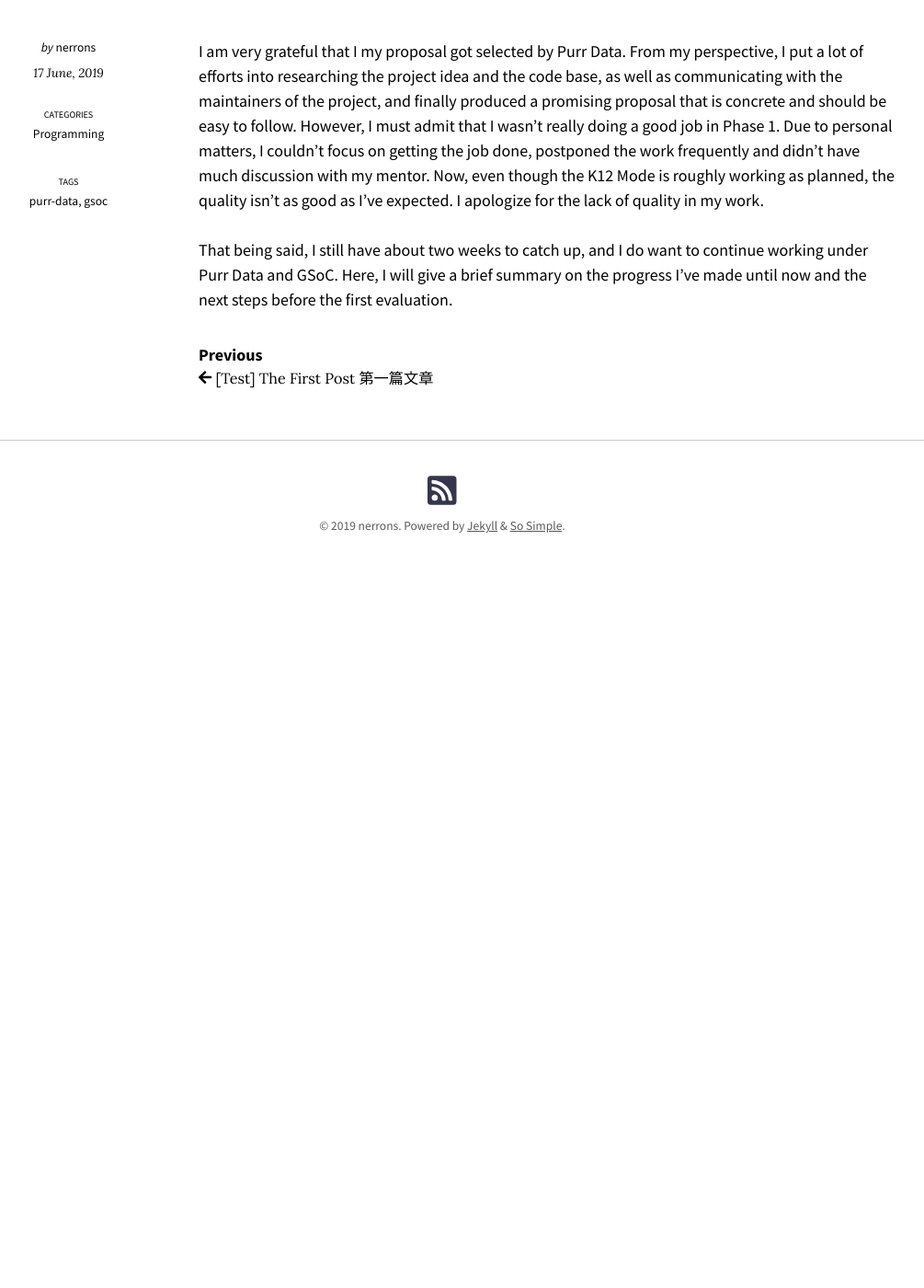
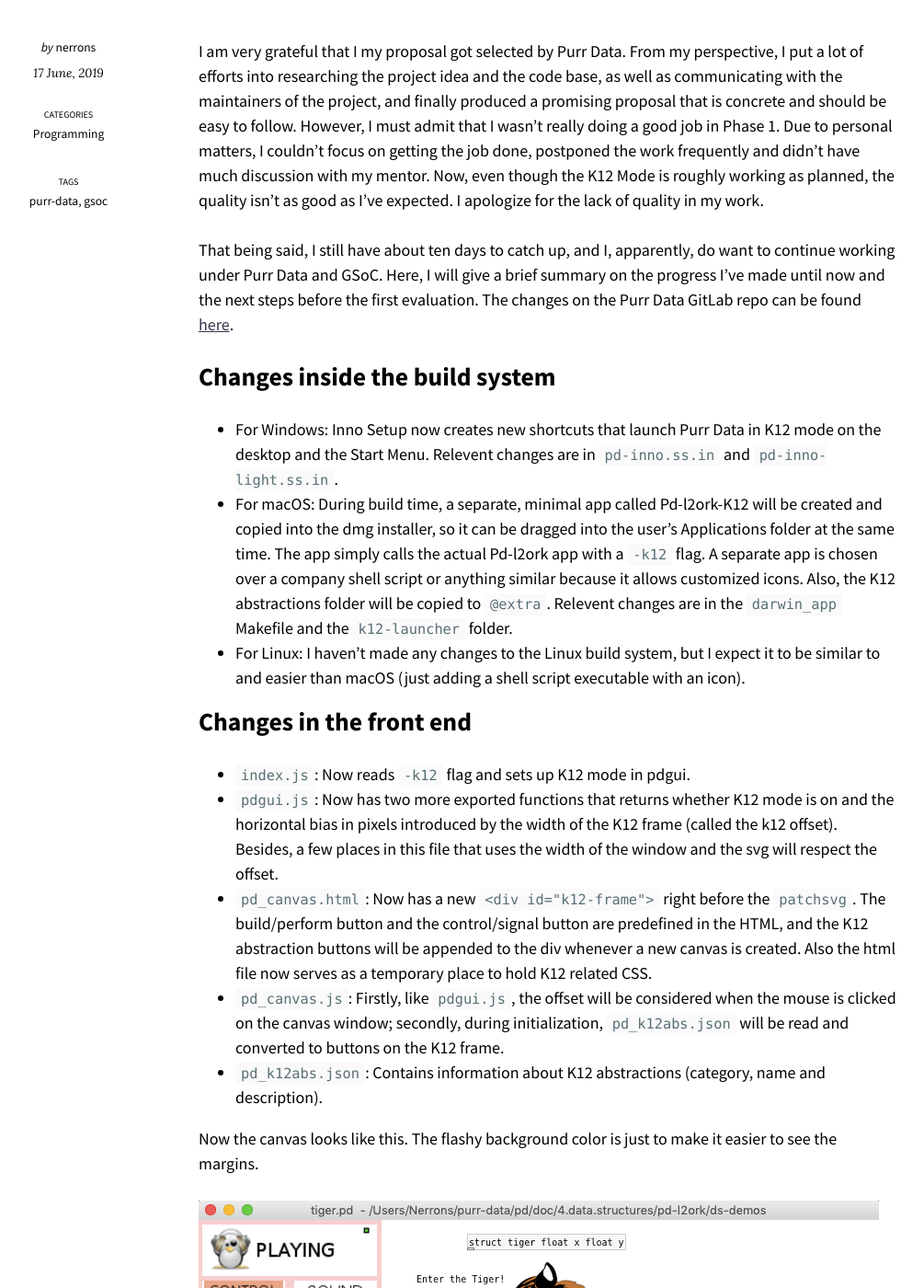
Before and after one commit to nerrons/nerrons.github.io, a Jekyll site: the page built from _posts/2019-06-17-gsoc-report-1.md, in a window 1280 px wide and 1400 px high, scrolled down 426 px. Shown: the whole window at 92% size, without its empty margins (159-1164 px from the left). Built offline with Jekyll 4.4.1, drawn with Linux system fonts in a browser that asks for light colours; nearby versions of some CDN libraries; before the commit the page ends 1080 px from its top, so only the background shows below that; some of the changed text lies outside the part shown.

Commit message:
Add gsoc report 1

```diff
--- a/_posts/2019-06-17-gsoc-report-1.md
+++ b/_posts/2019-06-17-gsoc-report-1.md
@@ -15,6 +15,48 @@
 discussion with my mentor. Now, even though the K12 Mode is roughly working as planned, the quality isn't
 as good as I've expected. I apologize for the lack of quality in my work.
 
-That being said, I still have about two weeks to catch up, and I do want to continue working under Purr
-Data and GSoC. Here, I will give a brief summary on the progress I've made until now and the next steps
-before the first evaluation.
+That being said, I still have about ten days to catch up, and I, apparently, do want to continue working
+under Purr Data and GSoC. Here, I will give a brief summary on the progress I've made until now and the
+next steps before the first evaluation. The changes on the Purr Data GitLab repo can be found
+[here](https://git.purrdata.net/nerrons/purr-data/merge_requests/2).
+
+## Changes inside the build system
++ For Windows: Inno Setup now creates new shortcuts that launch Purr Data in K12 mode on the desktop and
+  the Start Menu. Relevent changes are in `pd-inno.ss.in` and `pd-inno-light.ss.in`.
++ For macOS: During build time, a separate, minimal app called Pd-l2ork-K12 will be created and copied
+  into the dmg installer, so it can be dragged into the user's Applications folder at the same time. The
+  app simply calls the actual Pd-l2ork app with a `-k12` flag. A separate app is chosen over a company
+  shell script or anything similar because it allows customized icons. Also, the K12 abstractions folder
+  will be copied to `@extra`. Relevent changes are in the `darwin_app` Makefile and the `k12-launcher`
+  folder.
++ For Linux: I haven't made any changes to the Linux build system, but I expect it to be similar to and
+  easier than macOS (just adding a shell script executable with an icon).
+
+## Changes in the front end
++ `index.js`: Now reads `-k12` flag and sets up K12 mode in pdgui.
++ `pdgui.js`: Now has two more exported functions that returns whether K12 mode is on and the horizontal
+  bias in pixels introduced by the width of the K12 frame (called the k12 offset). Besides, a few places
+  in this file that uses the width of the window and the svg will respect the offset.
++ `pd_canvas.html`: Now has a new `<div id="k12-frame">` right before the `patchsvg`. The build/perform
+  button and the control/signal button are predefined in the HTML, and the K12 abstraction buttons will
+  be appended to the div whenever a new canvas is created. Also the html file now serves as a temporary
+  place to hold K12 related CSS.
++ `pd_canvas.js`: Firstly, like `pdgui.js`, the offset will be considered when the mouse is clicked on
+  the canvas window; secondly, during initialization, `pd_k12abs.json` will be read and converted to
+  buttons on the K12 frame.
++ `pd_k12abs.json`: Contains information about K12 abstractions (category, name and description).
+
+Now the canvas looks like this. The flashy background color is just to make it easier to see the margins.
+
+![k12-tiger](/images/k12-tiger.png)
+
+## What next?
+There are still a few things in the proposed timeline that didn't get realized, including:
+
++ Hide menu entries that are too complicated.
++ Add a hidden `preset_hub` for all new canvas windows.
++ Add the new K12 abstractions in the latest Pd-l2ork update to the JSON file.
+
+Fortunately, these jobs don't require very sophisticated and original solutions, only careful
+implementations and design-thinking, which would be more "suitable" for the situation I'm currently stuck
+in. I am still confident that I can get the job done.
```
Also changed, not shown: images/k12-tiger.png (added).
